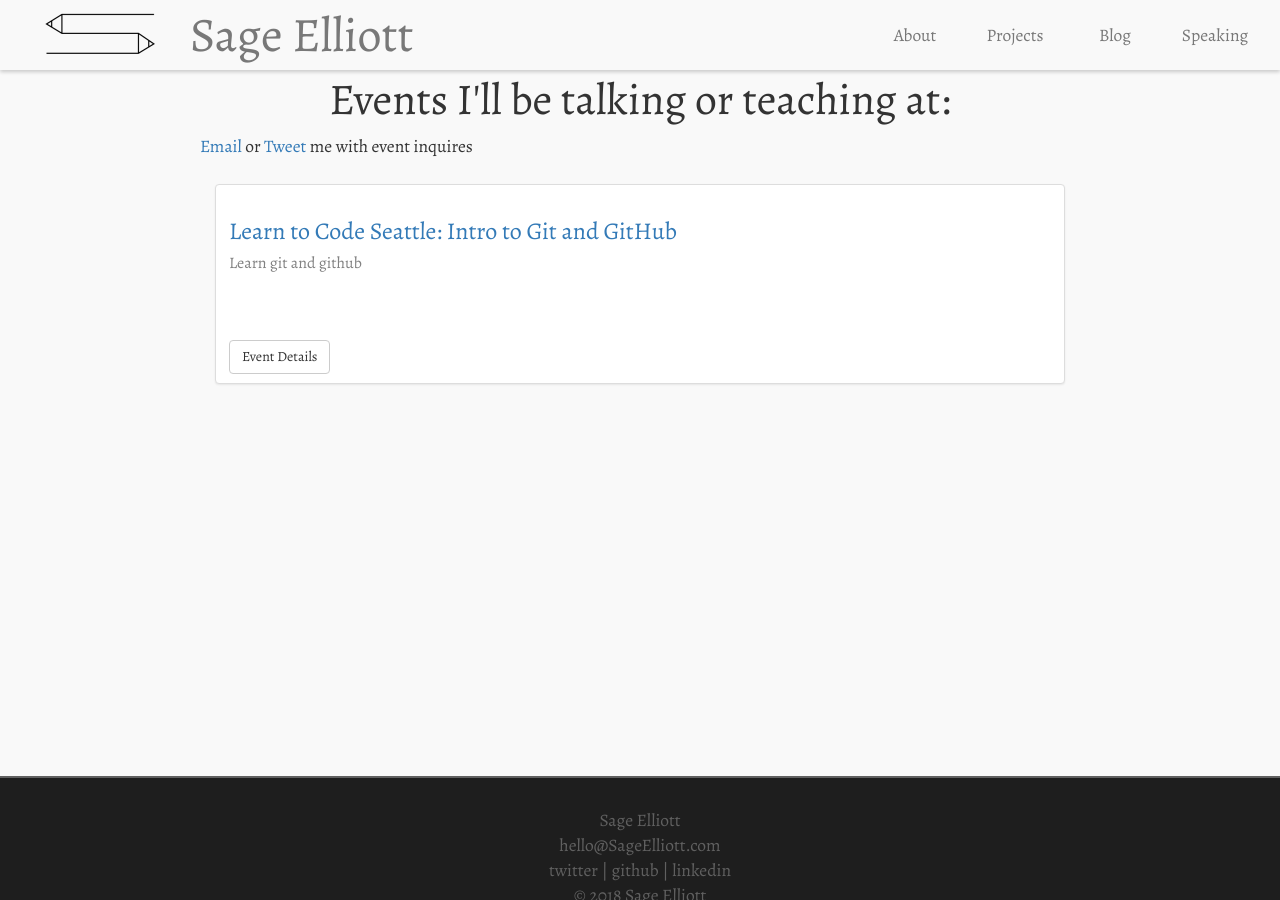
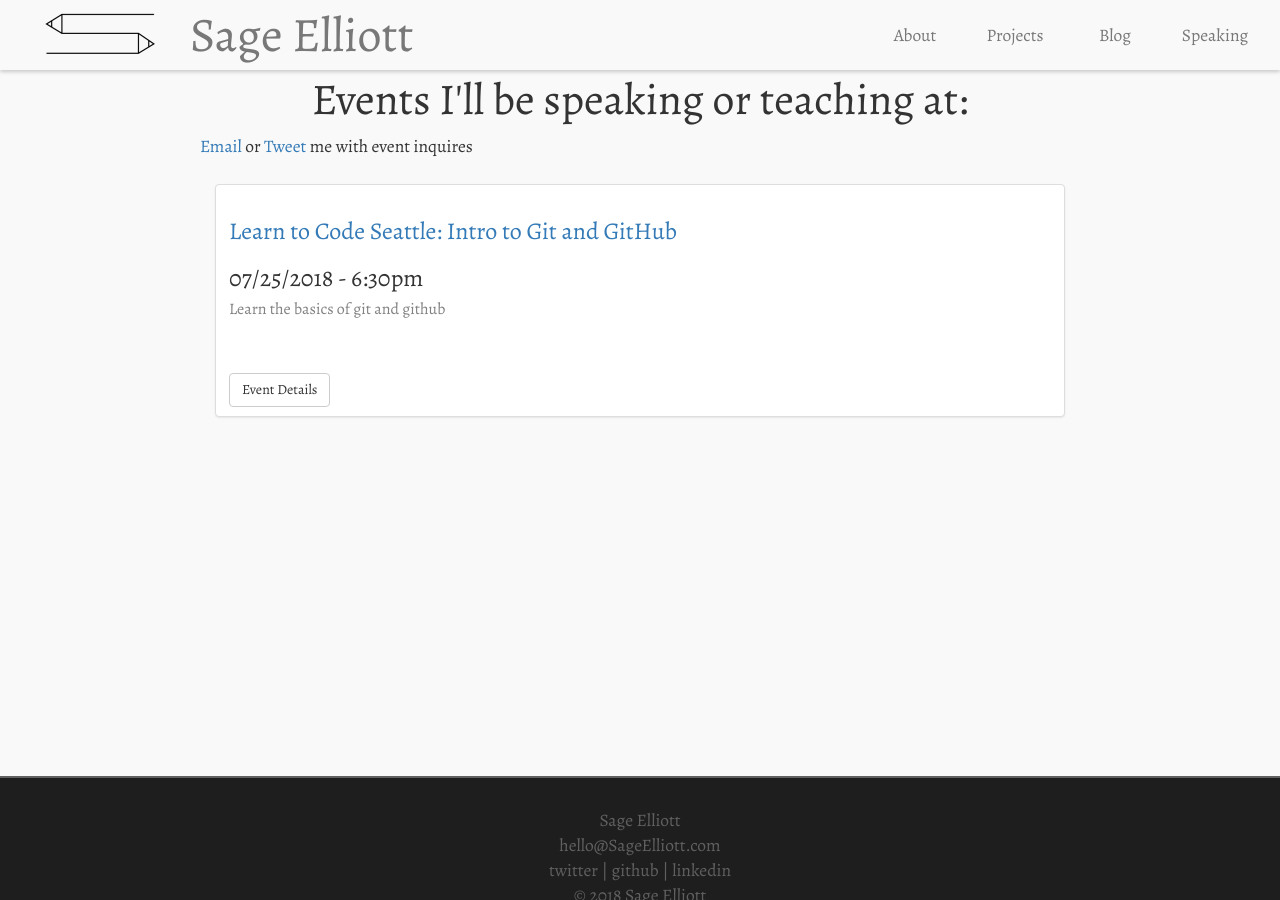
Before and after one commit to sagecodes/sage-blog, a Jekyll site: the page built from speaking.html, in a window 1280 px wide. Built offline with Jekyll 4.4.1, drawn with Linux system fonts in a browser that asks for light colours; nearby versions of some CDN libraries; some web fonts are replaced.

Commit message:
Feat: Complete mvp of speaking

```diff
--- a/_posts/2018-07-7-event1-Test.markdown
+++ b/_posts/2018-07-7-event1-Test.markdown
@@ -6,9 +6,9 @@ date:   2018-07-25
 categories: event
 author: Sage Elliott
 link: https://www.eventbrite.com/e/learn-to-code-seattle-intro-to-git-and-github-726-tickets-48139700139
-date: 2018/07/25
+displaydate: 07/25/2018
 time: 6:30pm
 published: true
 ---
 
-Learn git and github
+Learn the basics of git and github
--- a/speaking.html
+++ b/speaking.html
@@ -8,7 +8,7 @@ permalink: /speaking/
 
 <section id="Posts">
 
-  <h1>Events I'll be talking or teaching at:</h1>
+  <h1>Events I'll be speaking or teaching at:</h1>
   <a href="mailto:hello@sageelliott.com">Email</a> or <a href="">Tweet</a> me with event inquires
 
     <br><br>
@@ -21,18 +21,19 @@ permalink: /speaking/
       <li>
         <h2>
           <div class="caption">
-          <h3><a class="post-link" href="{{ post.link }}">{{ post.title }}</a></h3>
+          <h3><a class="post-link" href="{{ post.link }}" target="blank">{{ post.title }}</a></h3>
+          <h3>{{ post.displaydate }} - {{ post.time }}</h3>
           <div class="post_meta">
             <span class="post_excerpt"> <p>{{ post.content | strip_html | truncate: 190 }}</p> </span>
 
             {% if post.tags %}
               {% for tag in post.tags %}
-                <span class="post_tag {{ tag }}-btn"><a href="{{ site.baseurl }}/blog#{{ tag | slugify }}">{{ tag }}</a></span>
+                <span class="post_tag {{ tag }}-btn"><a href="{{ site.baseurl }}/blog#{{ tag | slugify }}" >{{ tag }}</a></span>
               {% endfor %}
             {% endif %}
             <br>
             <div class="blog-btn-wrapper">
-            <a class="btn btn-default" href="{{ post.link }}">Event Details</a>
+            <a class="btn btn-default" href="{{ post.link }}" target="blank">Event Details</a>
           </div>
           </div>
         </div>
```
